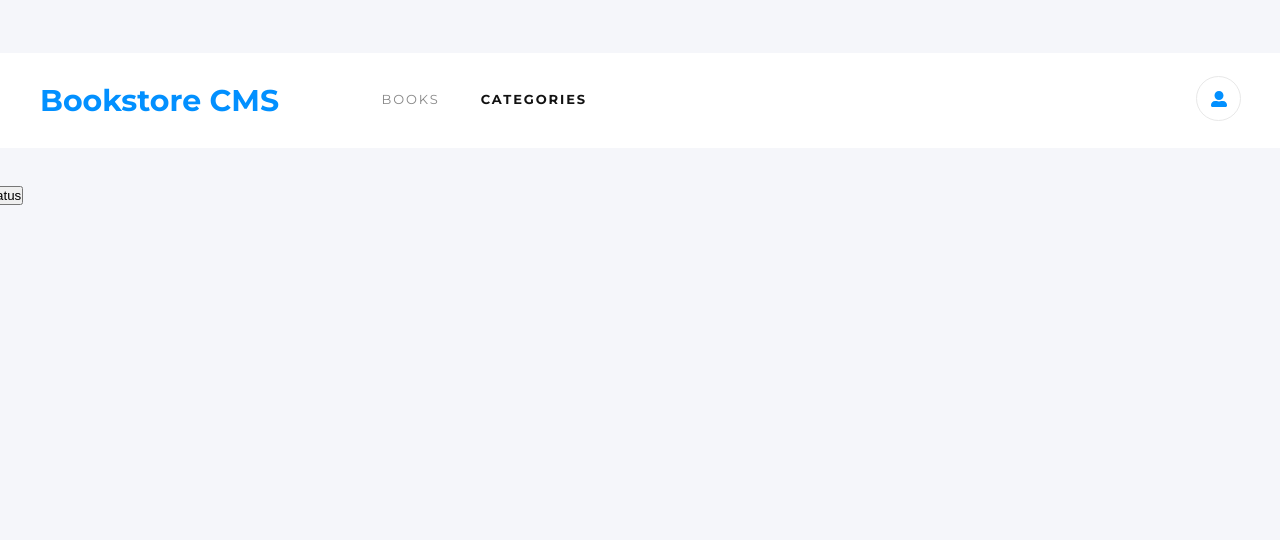
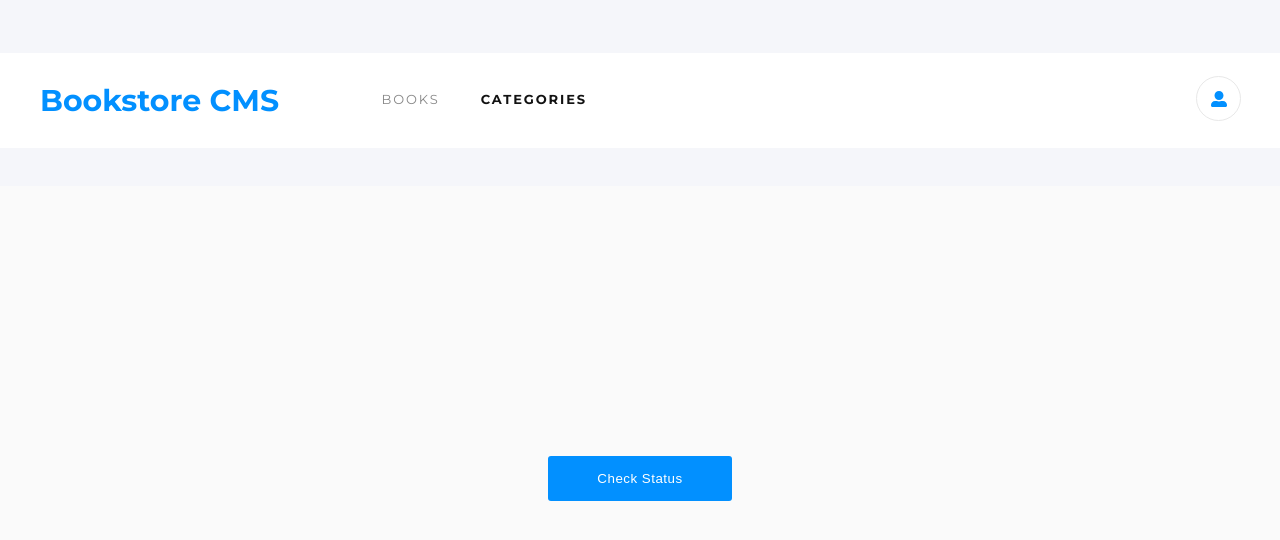
Before and after one commit to carreraprogrammer/bookstore, a React (Create React App) app: page /categories in a window 1280 px wide. Shown: the top 540 px of the page. Built offline with nearby package versions, Linux system fonts and the light colour scheme; no server answers.

Commit message:
Add categories page styles

```diff
--- a/src/Pages/Categories.js
+++ b/src/Pages/Categories.js
@@ -11,9 +11,9 @@ const Categories = () => {
   };
 
   return (
-    <div className="category-container">
-      <h2 className="category-text">{categories}</h2>
-      <button type="button" className="category-btn" onClick={() => updateStatus()}>Check Status</button>
+    <div className="categoriesContainer">
+      <h2 className="categoryText">{categories}</h2>
+      <button type="button" className="categoryBtn" onClick={() => updateStatus()}>Check Status</button>
     </div>
   );
 };
--- a/src/redux/categories/categories.js
+++ b/src/redux/categories/categories.js
@@ -4,7 +4,7 @@ const initialState = [];
 
 export const checkStatus = () => ({
   type: CHECK_STATUS,
-  payload: 'Under construction',
+  payload: 'UNDER CONSTRUCTION',
 });
 
 const categoriesReducer = (state = initialState, action) => {
--- a/src/styles.css
+++ b/src/styles.css
@@ -300,3 +300,37 @@ a {
   cursor: pointer;
   border: none;
 }
+
+/* CATEGORÍES STYLES */
+
+.categoriesContainer {
+  width: 87.5rem;
+  height: 70vh;
+  border-radius: 4px;
+  box-shadow: 0 0 60px 0 var(--black-5);
+  background-color: #fafafa;
+  display: flex;
+  flex-direction: column;
+  align-items: center;
+  justify-content: center;
+}
+
+.categoryText {
+  font-family: 'Roboto Slab', serif;
+  font-size: 1.375rem;
+  margin-bottom: 24px;
+  font-weight: bold;
+  color: var(--black);
+}
+
+.categoryBtn {
+  width: 11.5rem;
+  height: 2.813rem;
+  border-radius: 3px;
+  background-color: var(--azure);
+  letter-spacing: 0.5px;
+  text-align: center;
+  color: #fff;
+  cursor: pointer;
+  border: none;
+}
```
